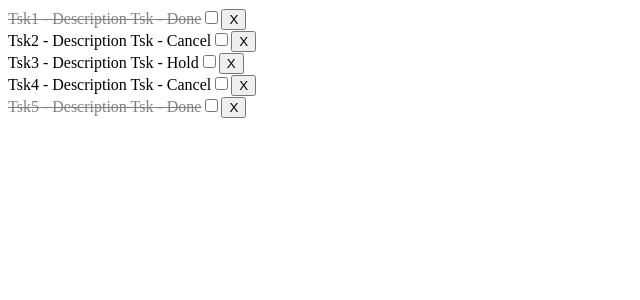
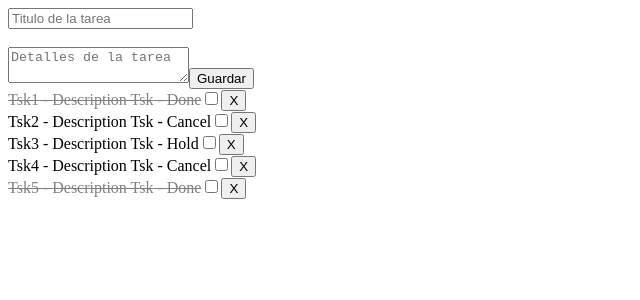
Before and after one commit to jsanchezL/reactjs, a React (Create React App) app: page / in a window 1280 px wide. Shown: the top 300 px of the page, without its empty margins (0-640 px from the left). Built offline with nearby package versions, Linux system fonts and the light colour scheme.

Commit message:
Forms en ReacJS

```diff
--- a/src/App.js
+++ b/src/App.js
@@ -2,6 +2,7 @@ import React, {Component} from 'react'
 import './assets/css/App.css';
 import tasks from './samples/tareas.json';
 import Tasks from './components/Tasks';
+import TaskForm from './components/TaskForm';
 
 class App extends Component{
   state = {
@@ -11,6 +12,7 @@ class App extends Component{
   render() {
     return (
       <div>
+        <TaskForm />
         <Tasks tasks = {this.state.tasks} />
       </div>
     )
--- /dev/null
+++ b/src/components/TaskForm.js
@@ -0,0 +1,36 @@
+import React, { Component } from 'react'
+
+export default class TaskForm extends Component {
+    state = {
+        name : '',
+        description : ''
+    }
+
+    // Omitir metodo bind
+    onSubmit = e => {
+        console.log(this.state);
+        e.preventDefault(); //Prevenir que la pagina se refresque cada que da click al guardar
+    }
+
+    onChange = e => {
+        console.log(e.target.name);
+        console.log(e.target.value);
+        this.setState({
+            [e.target.name] : e.target.value
+        })
+    }
+
+    render(){
+        return(
+            <form onSubmit={this.onSubmit}>
+                <input type="text" name="name" placeholder="Titulo de la tarea" onChange={this.onChange} value={this.state.name} />
+                <br/>
+                <br/>
+                <textarea name="description" placeholder="Detalles de la tarea" onChange={this.onChange} value={this.state.description} />
+                <button type="submit">
+                    Guardar
+                </button>
+            </form>
+        )
+    }
+}
```
